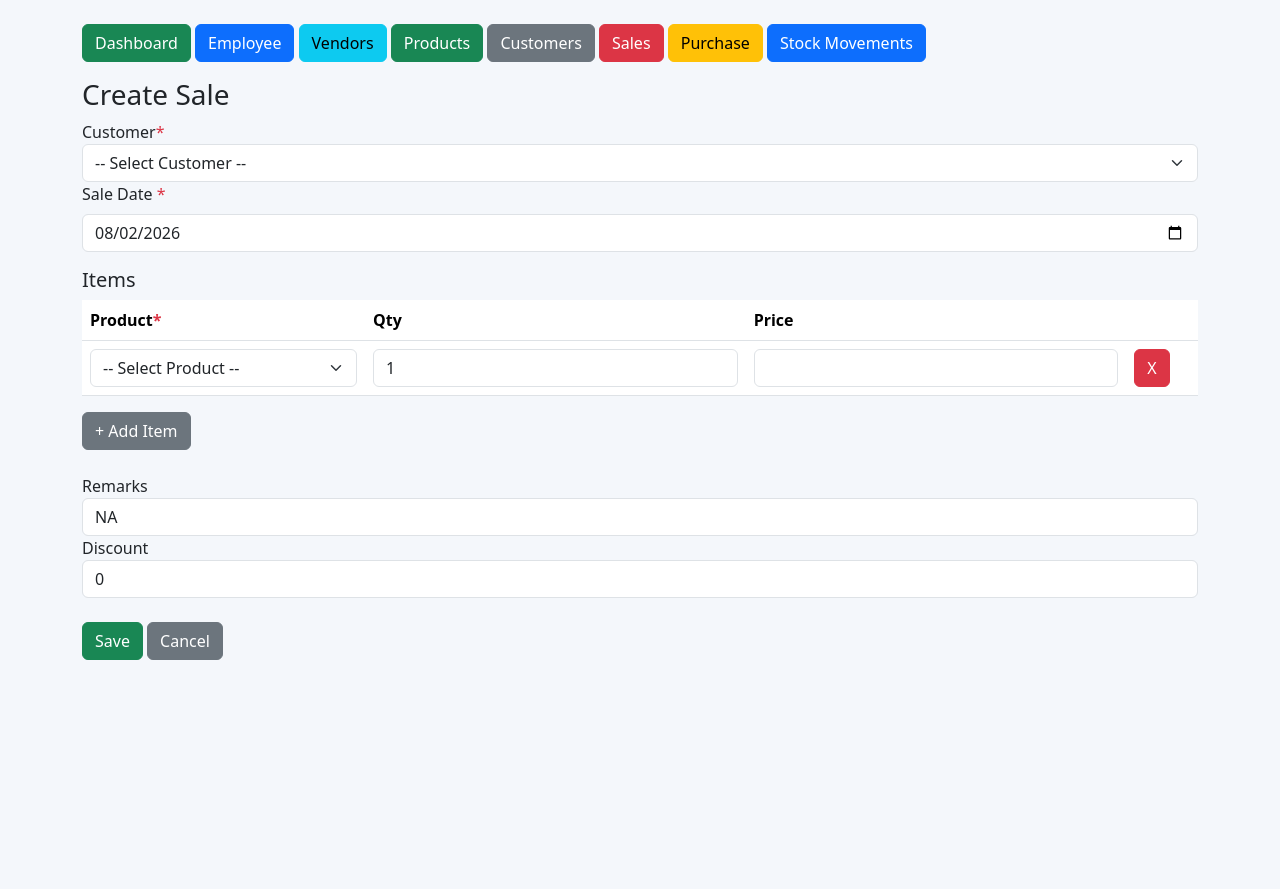
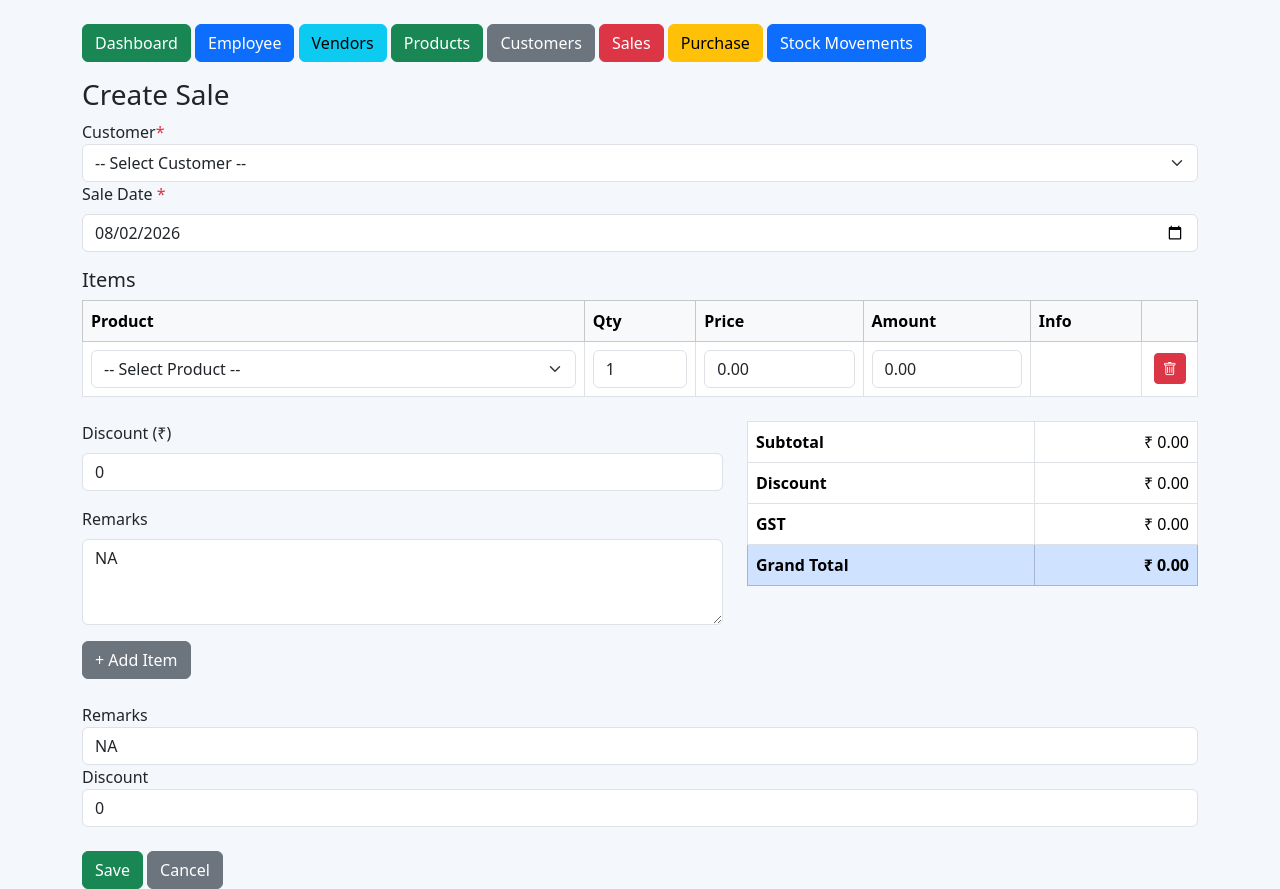
Before and after one commit to rajat1983/VERA_ERP_V1, a Flask app: page /sales/add in a window 1280 px wide. Before the commit the page ends 660 px from the top, so only its background shows below. Run offline with Flask 3, Linux system fonts and the light colour scheme; data that the repository does not hold is empty; some libraries are stand-ins or nearby versions.

Commit message:
Sale module updated

```diff
--- a/static/js/sales.js
+++ b/static/js/sales.js
@@ -1,7 +1,403 @@
-function addRow(){
-  let row = document.querySelector("#items tbody tr").cloneNode(true);
-  document.querySelector("#items tbody").appendChild(row);
+// ==========================================
+// VERA ERP - Sales Module
+// Part 1
+// ==========================================
+
+document.addEventListener("DOMContentLoaded", function () {
+
+    initializeRow(document.querySelector("#items tbody tr"));
+
+    const btn = document.getElementById("btnAddItem");
+
+    if (btn) {
+        btn.addEventListener("click", addRow);
+    }
+
+});
+
+
+// ==========================================
+// Initialize Product Row
+// ==========================================
+function initializeRow(row) {
+
+    const product = row.querySelector("select[name='product_id[]']");
+    const qty = row.querySelector("input[name='qty[]']");
+    const price = row.querySelector("input[name='price[]']");
+    const info = row.querySelector(".product-info-icon");
+
+    // Product Changed
+    product.addEventListener("change", function () {
+
+        const option = this.selectedOptions[0];
+
+        if (!option.value) {
+
+            price.value = "0.00";
+
+            row.querySelector(".amount").value = "0.00";
+
+            if (info._tippy) {
+                info._tippy.destroy();
+            }
+
+            info.style.display = "none";
+
+            calculateInvoiceTotal();
+
+            return;
+
+        }
+
+        // Auto Fill Selling Price
+        price.value = option.dataset.sprice;
+
+        // Tooltip
+        info.style.display = "inline-block";
+
+        if (info._tippy) {
+            info._tippy.destroy();
+        }
+
+        tippy(info, {
+
+            theme: "light-border",
+
+            allowHTML: true,
+
+            placement: "right",
+
+            content: `
+
+                <table class="table table-sm mb-0">
+
+                    <tr>
+
+                        <th>Available Stock</th>
+
+                        <td>${option.dataset.stock}</td>
+
+                    </tr>
+
+                    <tr>
+
+                        <th>Purchase Price</th>
+
+                        <td>₹ ${option.dataset.pprice}</td>
+
+                    </tr>
+
+                    <tr>
+
+                        <th>Selling Price</th>
+
+                        <td>₹ ${option.dataset.sprice}</td>
+
+                    </tr>
+
+                    <tr>
+
+                        <th>GST</th>
+
+                        <td>${option.dataset.tax}%</td>
+
+                    </tr>
+
+                </table>
+
+            `
+
+        });
+
+        calculateRow(row);
+
+    });
+
+
+    // Qty Changed
+    qty.addEventListener("input", function () {
+
+        calculateRow(row);
+
+    });
+
+
+    // Price Changed
+    price.addEventListener("input", function () {
+
+        calculateRow(row);
+
+    });
+
 }
-function removeRow(btn){
-  btn.closest("tr").remove();
+
+
+
+// ==========================================
+// Add Row
+// ==========================================
+function addRow() {
+
+    const tbody = document.querySelector("#items tbody");
+
+    const row = tbody.rows[0].cloneNode(true);
+
+    // Reset Product
+
+    row.querySelector("select").selectedIndex = 0;
+
+    // Reset Qty
+
+    row.querySelector(".qty").value = 1;
+
+    // Reset Price
+
+    row.querySelector(".price").value = "0.00";
+
+    // Reset Amount
+
+    row.querySelector(".amount").value = "0.00";
+
+    // Hide Tooltip
+
+    const info = row.querySelector(".product-info-icon");
+
+    if (info) {
+
+        info.style.display = "none";
+
+        if (info._tippy) {
+            info._tippy.destroy();
+        }
+
+    }
+
+    tbody.appendChild(row);
+
+    initializeRow(row);
+
 }
+
+
+
+// ==========================================
+// Remove Row
+// ==========================================
+function removeRow(btn) {
+
+    const tbody = document.querySelector("#items tbody");
+
+    if (tbody.rows.length === 1) {
+
+        Swal.fire({
+
+            icon: "warning",
+
+            title: "Minimum one product is required."
+
+        });
+
+        return;
+
+    }
+
+    btn.closest("tr").remove();
+
+    calculateInvoiceTotal();
+
+}
+// ==========================================
+// Calculate Row
+// ==========================================
+function calculateRow(row) {
+
+    const qtyInput = row.querySelector(".qty");
+    const priceInput = row.querySelector(".price");
+    const amountInput = row.querySelector(".amount");
+    const product = row.querySelector("select[name='product_id[]']");
+
+    const qty = parseFloat(qtyInput.value) || 0;
+    const price = parseFloat(priceInput.value) || 0;
+
+    // Stock Validation
+    const option = product.selectedOptions[0];
+
+    if (option && option.value) {
+
+        const stock = parseFloat(option.dataset.stock) || 0;
+
+        if (qty > stock) {
+
+            qtyInput.classList.add("is-invalid");
+
+            Swal.fire({
+                icon: "warning",
+                title: "Insufficient Stock",
+                text: `Only ${stock} item(s) available in stock.`
+            });
+
+            qtyInput.value = stock;
+
+            amountInput.value = (stock * price).toFixed(2);
+
+            calculateInvoiceTotal();
+
+            return;
+
+        }
+
+        qtyInput.classList.remove("is-invalid");
+
+    }
+
+    const amount = qty * price;
+
+    amountInput.value = amount.toFixed(2);
+
+    calculateInvoiceTotal();
+
+}
+
+
+
+// ==========================================
+// Invoice Total
+// ==========================================
+function calculateInvoiceTotal() {
+
+    let subtotal = 0;
+
+    document.querySelectorAll(".amount").forEach(function (input) {
+
+        subtotal += parseFloat(input.value) || 0;
+
+    });
+
+    // Read Discount
+    const discountInput = document.getElementById("discount_input");
+
+    const discount = discountInput
+        ? (parseFloat(discountInput.value) || 0)
+        : 0;
+
+    // GST (Phase 3)
+    const gst = 0;
+
+    // Grand Total
+    const grandTotal = subtotal - discount + gst;
+
+    document.getElementById("subtotal").textContent =
+        subtotal.toFixed(2);
+
+    document.getElementById("discount").textContent =
+        discount.toFixed(2);
+
+    document.getElementById("gst_total").textContent =
+        gst.toFixed(2);
+
+    document.getElementById("grand_total").textContent =
+        grandTotal.toFixed(2);
+
+}
+
+
+
+// ==========================================
+// Validate Before Submit
+// ==========================================
+const saleForm = document.querySelector("form");
+
+if (saleForm) {
+
+    saleForm.addEventListener("submit", function (e) {
+
+        const rows = document.querySelectorAll("#items tbody tr");
+
+        let valid = true;
+
+        rows.forEach(function (row) {
+
+            const product =
+                row.querySelector("select[name='product_id[]']").value;
+
+            const qty =
+                parseFloat(row.querySelector(".qty").value) || 0;
+
+            const price =
+                parseFloat(row.querySelector(".price").value) || 0;
+
+            if (!product || qty <= 0 || price <= 0) {
+
+                valid = false;
+
+            }
+
+        });
+
+        if (!valid) {
+
+            e.preventDefault();
+
+            Swal.fire({
+
+                icon: "warning",
+
+                title: "Incomplete Sale",
+
+                text: "Please complete all product details before saving."
+
+            });
+
+            return;
+
+        }
+
+        e.preventDefault();
+
+        Swal.fire({
+
+            icon: "question",
+
+            title: "Confirm Sale",
+
+            text: "Do you want to save this sale?",
+
+            showCancelButton: true,
+
+            confirmButtonText: "Save"
+
+        }).then((result) => {
+
+            if (result.isConfirmed) {
+
+                saleForm.submit();
+
+            }
+
+        });
+
+    });
+
+}
+
+
+
+// ==========================================
+// Initial Total
+// ==========================================
+document.addEventListener("DOMContentLoaded", function () {
+    const discountInput = document.getElementById("discount_input");
+
+    if (discountInput) {
+
+        discountInput.addEventListener("input", function () {
+
+        calculateInvoiceTotal();
+
+    });
+
+}
+
+    calculateInvoiceTotal();
+
+});
--- a/templates/base.html
+++ b/templates/base.html
@@ -5,11 +5,9 @@
 
 <link href="https://cdn.jsdelivr.net/npm/bootstrap@5.3.3/dist/css/bootstrap.min.css" rel="stylesheet">
 <link rel="stylesheet" href="{{ url_for('static', filename='css/vera-dashboard.css') }}">
+<link rel="stylesheet" href="https://cdn.jsdelivr.net/npm/bootstrap-icons@1.11.3/font/bootstrap-icons.min.css">
 <script src="https://cdn.jsdelivr.net/npm/sweetalert2@11"></script>
 <script src="{{ url_for('static', filename='js/common.js') }}"></script>
-<script src="{{ url_for('static', filename='js/sales.js') }}"></script>
-<script src="{{ url_for('static', filename='js/purchase.js') }}"></script>
-<script src="{{ url_for('static', filename='js/product.js') }}"></script>
 <script src="{{ url_for('static', filename='js/customer.js') }}"></script>
 <script src="{{ url_for('static', filename='js/vendor.js') }}"></script>
 <script src="{{ url_for('static', filename='js/location.js') }}"></script>
@@ -102,6 +100,11 @@ function autoSearch() {
 
 
 </script>
+<link
+rel="stylesheet"href="https://unpkg.com/tippy.js@6/dist/tippy.css">
 
+<script src="https://unpkg.com/@popperjs/core@2"></script>
+
+<script src="https://unpkg.com/tippy.js@6"></script>
 </body>
 </html>
--- a/templates/products/add.html
+++ b/templates/products/add.html
@@ -439,6 +439,5 @@
     </div>
 
 </div>
-
-
+<script src="{{ url_for('static', filename='js/product.js') }}"></script>
 {% endblock %}
--- a/templates/purchases/add.html
+++ b/templates/purchases/add.html
@@ -271,4 +271,6 @@
 <button type="button" class="btn btn-secondary" onclick="confirmPurchaseCancel('{{ url_for('purchase.list_purchases') }}')"> Cancel</button>
 
 </form>
+
+<script src="{{ url_for('static', filename='js/purchase.js') }}"></script>
 {% endblock %}
--- a/templates/sales/sale_create.html
+++ b/templates/sales/sale_create.html
@@ -14,24 +14,35 @@
 </select>
 
 <label class="form-label">   Sale Date <span class="text-danger">*</span></label>
-<input
-    type="date"
-    id="sale_date"
-    name="sale_date"
-    class="form-control"
-    required>
+<input     type="date"  id="sale_date"  name="sale_date"  class="form-control"   required>
 <h5 class="mt-3">Items</h5>
-<table class="table" id="items">
-<thead>
+<table class="table table-bordered align-middle" id="items">
+
+    <thead class="table-light">
+
         <tr>
-  <th>Product<span class="text-danger">*</span></th>
-  <th>Qty</th>
-  <th>Price</th>
-  <th></th>
+
+            <th width="45%">Product</th>
+
+            <th width="10%">Qty</th>
+
+            <th width="15%">Price</th>
+
+            <th width="15%">Amount</th>
+
+            <th width="10%">Info</th>
+
+            <th width="5%"></th>
+
         </tr>
+
     </thead>
+
     <tbody>
+
         <tr>
+
+            <!-- Product -->
             <td>
 
                 <select
@@ -42,19 +53,172 @@
                     <option value="">-- Select Product --</option>
 
                     {% for p in products %}
-        <option value="{{ p.id }}">{{ p.name }} </option>
+                    <option
+                        value="{{ p.id }}"
+                        data-stock="{{ p.stock_qty }}"
+                        data-pprice="{{ p.cost_price }}"
+                        data-sprice="{{ p.selling_price }}"
+                        data-tax="{{ p.tax_rate }}">
+
+                        {{ p.name }}
+
+                    </option>
                     {% endfor %}
 
                 </select>
+
             </td>
-<td><input name="qty[]" type="number" value="1" class="form-control"></td>
-<td><input name="price[]" type="number" step="0.01" class="form-control"></td>
-<td><button type="button" onclick="removeRow(this)" class="btn btn-danger">X</button></td>
+
+            <!-- Qty -->
+            <td>
+
+                <input
+                    type="number"
+                    name="qty[]"
+                    class="form-control qty"
+                    min="1"
+                    value="1"
+                    required>
+
+            </td>
+
+            <!-- Price -->
+            <td>
+
+                <input
+                    type="number"
+                    name="price[]"
+                    class="form-control price"
+                    step="0.01"
+                    min="0"
+                    value="0.00"
+                    required>
+
+            </td>
+
+            <!-- Amount -->
+            <td>
+
+                <input
+                    type="number"
+                    name="amount[]"
+                    class="form-control amount"
+                    readonly
+                    value="0.00">
+
+            </td>
+
+            <!-- Info -->
+            <td class="text-center">
+
+                <i
+                    class="bi bi-info-circle-fill text-primary product-info-icon"
+                    style="display:none;cursor:pointer;font-size:20px;">
+                </i>
+
+            </td>
+
+            <!-- Delete -->
+            <td class="text-center">
+
+                <button
+                    type="button"
+                    class="btn btn-danger btn-sm"
+                    onclick="removeRow(this)">
+
+                    <i class="bi bi-trash"></i>
+
+                </button>
+
+            </td>
+
         </tr>
+
     </tbody>
+
+</table>
+<div class="row mt-4">
+
+    <!-- Left Side -->
+    <div class="col-md-7">
+       <div class="mb-3">
+
+            <label class="form-label">
+                Discount (₹)
+            </label>
+
+            <input
+                type="number"
+                id="discount_input"
+                name="discount"
+                class="form-control"
+                value="0"
+                min="0"
+                step="0.01">
+
+        </div>
+
+        <div class="mb-3">
+
+            <label class="form-label">
+                Remarks
+            </label>
+
+            <textarea
+                name="remarks"
+                class="form-control"
+                rows="3">NA</textarea>
+
+        </div>
+
+
+
+    </div>
+
+    <!-- Right Side -->
+    <div class="col-md-5">
+
+        <table class="table table-bordered">
+
+            <tr>
+                <th>Subtotal</th>
+                <td class="text-end">
+                    ₹ <span id="subtotal">0.00</span>
+                </td>
+            </tr>
+
+            <tr>
+                <th>Discount</th>
+                <td class="text-end">
+                    ₹ <span id="discount">0.00</span>
+                </td>
+            </tr>
+
+            <tr>
+                <th>GST</th>
+                <td class="text-end">
+                    ₹ <span id="gst_total">0.00</span>
+                </td>
+            </tr>
+
+            <tr class="table-primary">
+
+                <th>Grand Total</th>
+
+                <th class="text-end">
+
+                    ₹ <span id="grand_total">0.00</span>
+
+                </th>
+
+            </tr>
+
         </table>
 
-<button type="button" onclick="addRow()" class="btn btn-secondary">+ Add Item</button>
+    </div>
+
+</div>
+<button  type="button"  id="btnAddItem"  class="btn btn-secondary">   + Add Item</button>
 <br><br>
 <label>Remarks</label>
 <input type="text" name="remarks" class="form-control" value="NA">
@@ -66,14 +230,6 @@
 
 </form>
 
-<script>
-function addRow(){
-  let row = document.querySelector("#items tbody tr").cloneNode(true);
-  document.querySelector("#items tbody").appendChild(row);
-}
-function removeRow(btn){
-  btn.closest("tr").remove();
-}
-</script>
 
+<script src="{{ url_for('static', filename='js/sales.js') }}"></script>
 {% endblock %}
```
Also changed, not shown: models/product_model.py (+19 -3 lines). Lines whose indentation alone changed are shown as unchanged.
